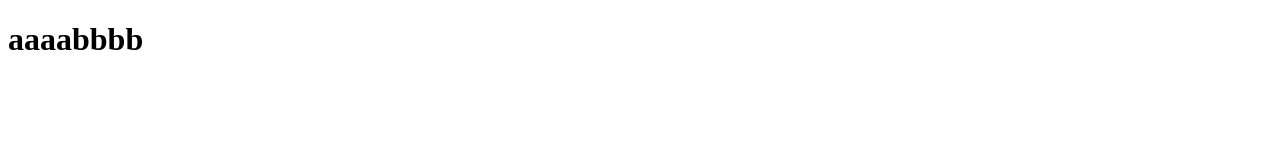
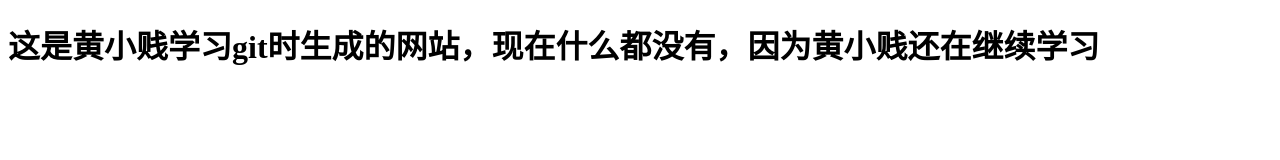
Before and after one commit to myfriendhxj/myfriendhxj.github.io, a plain HTML site: page index.html in a window 1280 px wide. Drawn offline with Linux system fonts and the light colour scheme.

Commit message:
study git

```diff
--- a/index.html
+++ b/index.html
@@ -6,6 +6,6 @@
 		<title></title>
 	</head>
 	<body>
-		<h1>aaaabbbb</h1>
+		<h1>这是黄小贱学习git时生成的网站，现在什么都没有，因为黄小贱还在继续学习</h1>
 	</body>
 </html>
```
Also changed, not shown: 1 other file.
